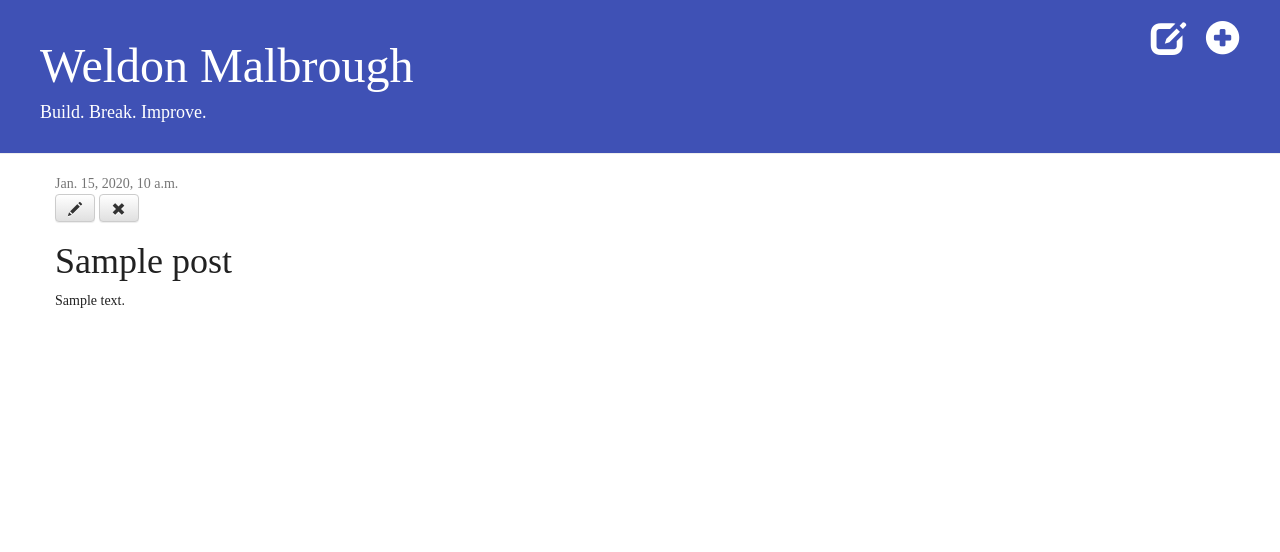
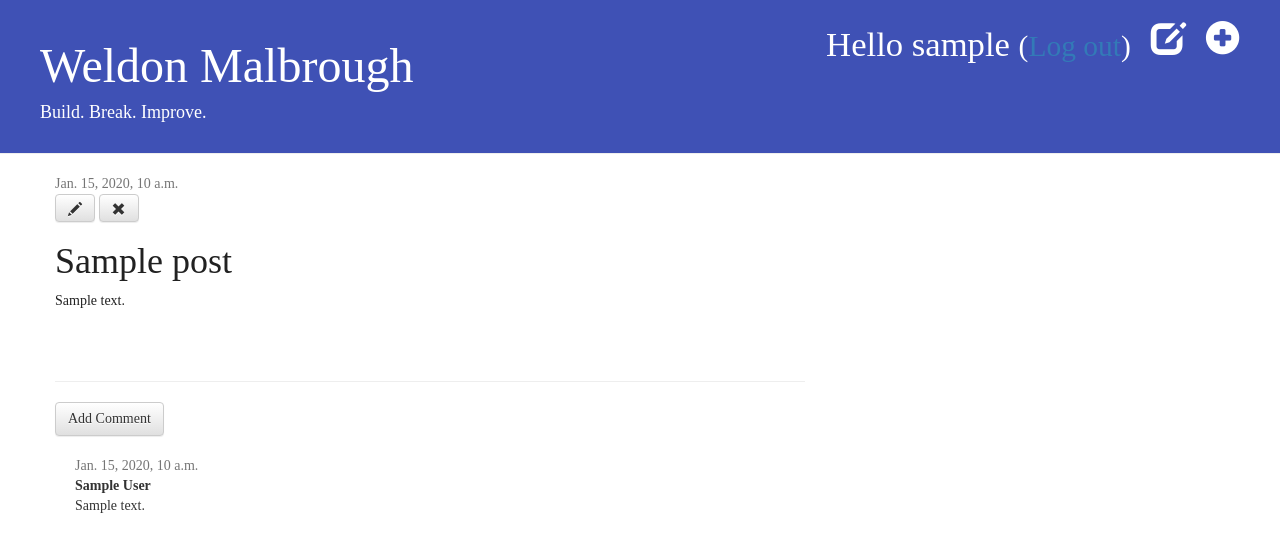
Before and after one commit to weldon0405/portfolio_blog, a Django app: page /blog/post/1/ in a window 1280 px wide. Shown: the top 552 px of the page. Run offline with Django 3.2, Linux system fonts and the light colour scheme; a user stored in the database is signed in; tables that the repository leaves empty hold one stand-in row (values such as "Sample post"); some libraries are stand-ins or nearby versions; some web fonts are replaced.

Commit message:
Add Comment functionality to the blog

```diff
--- a/blog/admin.py
+++ b/blog/admin.py
@@ -1,4 +1,5 @@
 from django.contrib import admin
-from .models import Post
+from .models import Post, Comment
 
 admin.site.register(Post)
+admin.site.register(Comment)
--- a/blog/models.py
+++ b/blog/models.py
@@ -18,3 +18,21 @@ class Post(models.Model):
 
     def __str__(self):
         return self.title
+
+    def approved_comments(self):
+        return self.comments.filter(approved_comment=True)
+
+
+class Comment(models.Model):
+    post = models.ForeignKey('blog.Post', related_name='comments')
+    author = models.CharField(max_length=200)
+    text = models.TextField()
+    created_date = models.DateTimeField(default=timezone.now)
+    approved_comment = models.BooleanField(default=False)
+
+    def approve(self):
+        self.approved_comment = True
+        self.save()
+
+    def __str__(self):
+        return self.text
--- a/blog/static/css/blog.css
+++ b/blog/static/css/blog.css
@@ -70,3 +70,7 @@ color: #212121;
 .post h1 a, .post h1 a:visited {
 color: #212121;
 }
+
+.comment {
+    margin: 20px 0px 20px 20px;
+}
--- a/blog/templates/blog/base.html
+++ b/blog/templates/blog/base.html
@@ -13,8 +13,11 @@
 
         <div class="page-header">
             {% if user.is_authenticated %}
-            <a href="{% url 'post_new' %}" class="top-menu"><span class="glyphicon glyphicon-plus-sign"></span></a>
-            <a href="{% url 'post_draft_list' %}" class="top-menu"><span class="glyphicon glyphicon-edit"></span></a>
+                <a href="{% url 'post_new' %}" class="top-menu"><span class="glyphicon glyphicon-plus-sign"></span></a>
+                <a href="{% url 'post_draft_list' %}" class="top-menu"><span class="glyphicon glyphicon-edit"></span></a>
+                <p class="top-menu">Hello {{ user.username }} <small>(<a href="{% url 'logout' %}">Log out</a>)</small> </p>
+            {% else %}
+                <a href="{% url 'login' %}" class="top-menu"><span class="glyphicon glyphicon-lock"></span></a>
             {% endif %}
 
             <h1>Weldon Malbrough</h1>
@@ -25,7 +28,7 @@
             <div class="row">
                 <div class="col-md-8">
                     {% block content %}
-                    {% endblock %}
+                    {% endblock content %}
                 </div>
             </div>
         </div>
--- a/blog/templates/blog/post_detail.html
+++ b/blog/templates/blog/post_detail.html
@@ -16,4 +16,25 @@
         <h1>{{ post.title }}</h1>
         <p> {{ post.blog_content|linebreaksbr }} </p>
     </div>
+    <hr>
+    <a class="btn btn-default" href="{% url 'add_comment_to_post' pk=post.pk %}">Add Comment</a>
+    {% for comment in post.comments.all %}
+        {% if user.is_authenticated or comment.approved_comment %}
+            <div class="comment">
+                <div class="date">
+                    {{ comment.created_date }}
+                    {% if not comment.approved_comment %}
+                        <a class="btn btn-default" href="{% url 'comment_remove' pk=comment.pk %}"><span class="glyphicon glyphicon-remove"></span></a>
+                        <a class="btn btn-default" href="{% url 'comment_approve' pk=comment.pk %}"><span class="glyphicon glyphicon-ok"></span></a>
+                    {% endif %}
+                </div>
+                <strong>{{ comment.author }}</strong>
+                <p>{{ comment.text|linebreaksbr }}</p>
+            </div>
+        {% endif %}
+
+    {% empty %}
+        <p>No comments here yet</p>
+
+    {% endfor %}
 {% endblock %}
--- a/blog/templates/blog/post_list.html
+++ b/blog/templates/blog/post_list.html
@@ -9,6 +9,7 @@
             </div>
             <h2><a href="{% url 'post_detail' pk=post.pk %}">{{ post.title }}</a></h2>
             <p>{{ post.blog_content|linebreaksbr }}</p>
+            <a href="{% url 'post_detail' pk=post.pk %}">Comments: {{ post.approved_comments.count }}</a>
         </div>
     {% endfor %}
 
--- a/blog/urls.py
+++ b/blog/urls.py
@@ -12,4 +12,7 @@ urlpatterns = [
     url(r'^drafts/$', views.post_draft_list, name='post_draft_list'),
     url(r'^post/(?P<pk>\d+)/publish/$', views.post_publish, name='post_publish'),
     url(r'^post/(?P<pk>\d+)/remove/$', views.post_remove, name='post_remove'),
+    url(r'^post/(?P<pk>\d+)/comment/$', views.add_comment_to_post, name='add_comment_to_post'),
+    url(r'^comment/(?P<pk>\d+)/approve/$', views.comment_approve, name='comment_approve'),
+    url(r'^comment/(?P<pk>\d+)/remove/$', views.comment_remove, name='comment_remove'),
 ]
--- a/blog/views.py
+++ b/blog/views.py
@@ -3,9 +3,10 @@
 from django.shortcuts import render, get_object_or_404, redirect
 from django.utils import timezone
 from django.utils.text import slugify
+from django.contrib.auth.decorators import login_required
 
-from .models import Post
-from .forms import PostForm
+from .models import Post, Comment
+from .forms import PostForm, CommentForm
 
 
 def post_list(request):
@@ -16,6 +17,7 @@ def post_detail(request, pk):
     post = get_object_or_404(Post, pk=pk)
     return render(request, 'blog/post_detail.html', {'post': post})
 
+@login_required
 def post_new(request):
     if request.method == "POST":
         form = PostForm(request.POST)
@@ -29,6 +31,7 @@ def post_new(request):
         form = PostForm()
     return render(request, 'blog/post_edit.html', {'form': form})
 
+@login_required
 def post_edit(request, pk):
     post = get_object_or_404(Post, pk=pk)
     if request.method == "POST":
@@ -42,16 +45,44 @@ def post_edit(request, pk):
         form = PostForm(instance=post)
     return render(request, 'blog/post_edit.html', {'form': form})
 
+@login_required
 def post_draft_list(request):
     posts = Post.objects.filter(published_date__isnull=True).order_by('-created_date')
     return render(request, 'blog/post_draft_list.html', {'posts': posts})
 
+@login_required
 def post_publish(request, pk):
     post = get_object_or_404(Post, pk=pk)
     post.publish()
     return redirect('post_detail', pk=pk)
 
+@login_required
 def post_remove(request, pk):
     post = get_object_or_404(Post, pk=pk)
     post.delete()
     return redirect('post_list')
+
+def add_comment_to_post(request, pk):
+    post = get_object_or_404(Post, pk=pk)
+    if request.method == "POST":
+        form = CommentForm(request.POST)
+        if form.is_valid():
+            comment = form.save(commit=False)
+            comment.post = post
+            comment.save()
+            return redirect('post_detail', pk=post.pk)
+    else:
+        form = CommentForm()
+    return render(request, 'blog/add_comment_to_post.html', {'form': form})
+
+@login_required
+def comment_approve(request, pk):
+    comment = get_object_or_404(Comment, pk=pk)
+    comment.approve()
+    return redirect('post_detail', pk=comment.post.pk)
+
+@login_required
+def comment_remove(request, pk):
+    comment = get_object_or_404(Comment, pk=pk)
+    comment.delete()
+    return redirect('post_detail', pk=comment.post.pk)
--- a/portfolio_blog/settings.py
+++ b/portfolio_blog/settings.py
@@ -125,3 +125,5 @@ USE_TZ = True
 # https://docs.djangoproject.com/en/1.11/howto/static-files/
 
 STATIC_URL = '/static/'
+
+LOGIN_REDIRECT_URL = '/blog'
--- a/portfolio_blog/urls.py
+++ b/portfolio_blog/urls.py
@@ -17,8 +17,15 @@ Including another URLconf
 """
 from django.conf.urls import include, url
 from django.contrib import admin
+from django.contrib.auth import views
+
+from blog.views import post_list
+
 
 urlpatterns = [
+    url(r'^$', post_list, name='index'),
     url(r'^blog/', include('blog.urls')),
     url(r'^admin/', admin.site.urls),
+    url(r'^accounts/login/$', views.login, name='login'),
+    url(r'^accounts/logout/$', views.logout, name='logout', kwargs={'next_page': '/'}),
 ]
```
Also changed, not shown: blog/forms.py (+7 -1 lines), blog/templates/blog/add_comment_to_post.html (added, +9 -0 lines), blog/templates/registration/login.html (added, +24 -0 lines), blog/migrations/0001_initial.py, blog/migrations/0002_comment.py (added).
